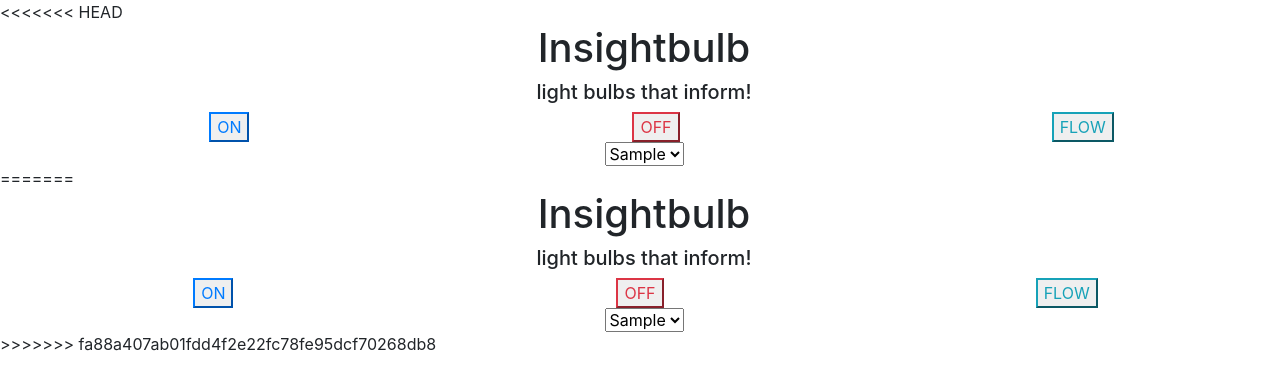
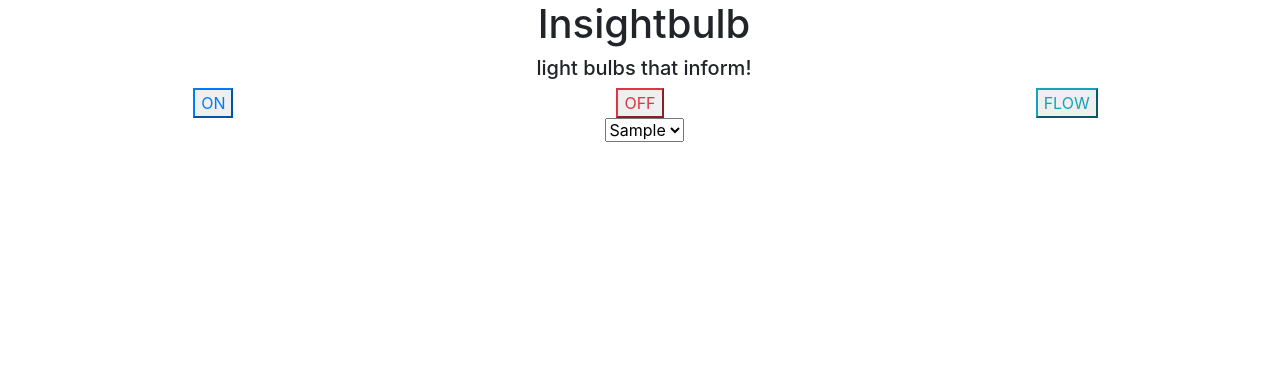
Before and after one commit to insightbulb/insightbulb, a Flask app: template templates/index.html in a window 1280 px wide. Shown: the top 390 px of the page. Run offline with Flask 2, Linux system fonts and the light colour scheme; the template is opened without the code that fills it: most values are stand-ins (such as "Sample title", 1, 10 or a date in 2020); parts of the project's set-up code (start-up, migrations or seed data) failed here and were passed over; some libraries are stand-ins or nearby versions.

Commit message:
Fixed merge issues

```diff
--- a/templates/index.html
+++ b/templates/index.html
@@ -21,44 +21,6 @@
 </head>
 <body>
 <div id="mount-point">
-<<<<<<< HEAD
-	<div class="container-fluid text-center">
-		<h1 style="margin-left: 8px">Insightbulb</h1>
-		<h5 style="margin-left: 8px">light bulbs that inform!</h5>
-		<div class="row">
-			<div class="col">
-				<form>
-					<a href="#" id="turn-on">
-						<button style="margin-left: 32px" class="btn-outline-primary" name="ON" type="submit">ON</button>
-					</a>
-				</form>
-			</div>
-			<div class="col">
-				<form>
-					<a href="#" id="turn-off">
-						<button style="margin-left: 32px" class="btn-outline-danger" name="OFF" type="submit">OFF</button>
-					</a>
-				</form>
-			</div>
-			<div class="col">
-				<form>
-					<a href="#" id="flow">
-						<button style="margin-left: 32px" class="btn-outline-info" name="FLOW" type="submit">FLOW</button>
-					</a>
-				</form>
-			</div>
-		</div>
-		<div class="row">
-			<div class="col">
-				<select style="margin-left: 8px" name="region" method="GET" action="/">
-					{% for us_region_element in us_regions %}
-						<option value="{{ us_region_element }}" selected>{{ us_region_element }} </option>
-					{% endfor %}
-				</select>
-			</div>
-		</div>
-	</div>
-=======
     <div class="container-fluid text-center">
         <h1 style="margin-left: 8px">Insightbulb</h1>
         <h5 style="margin-left: 8px">light bulbs that inform!</h5>
@@ -91,7 +53,6 @@
             </div>
         </div>
     </div>
->>>>>>> fa88a407ab01fdd4f2e22fc78fe95dcf70268db8
 </div>
 </body>
 </html>
```
